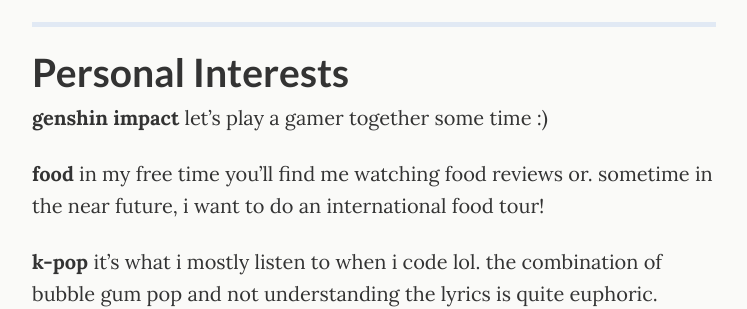
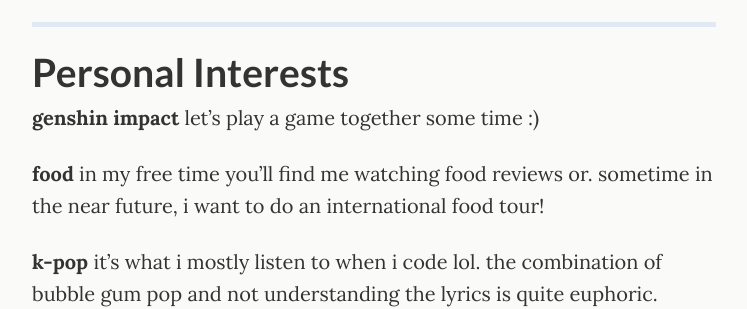
Before and after one commit to kellytran3k/kellytran3k.github.io, a Jekyll site: the page built from _pages/about.md, in a window 1280 px wide. Shown: the part 907-1216 px from the top of the page, without its empty margins (266-1013 px from the left). Built offline with Jekyll 4.4.1, drawn with Linux system fonts in a browser that asks for light colours.

Commit message:
updated work and about section

```diff
--- a/_pages/about.md
+++ b/_pages/about.md
@@ -39,7 +39,7 @@
 # Personal Interests
 
 **genshin impact**
-let's play a gamer together some time :)
+let's play a game together some time :)
 
 **food**
 in my free time you'll find me watching food reviews or. sometime in the near future, i want to do an international food tour!
```
Also changed, not shown: _pages/work.md (+1 -0 lines), _posts/2022-06-22-GTCS.md (+1 -1 lines).
